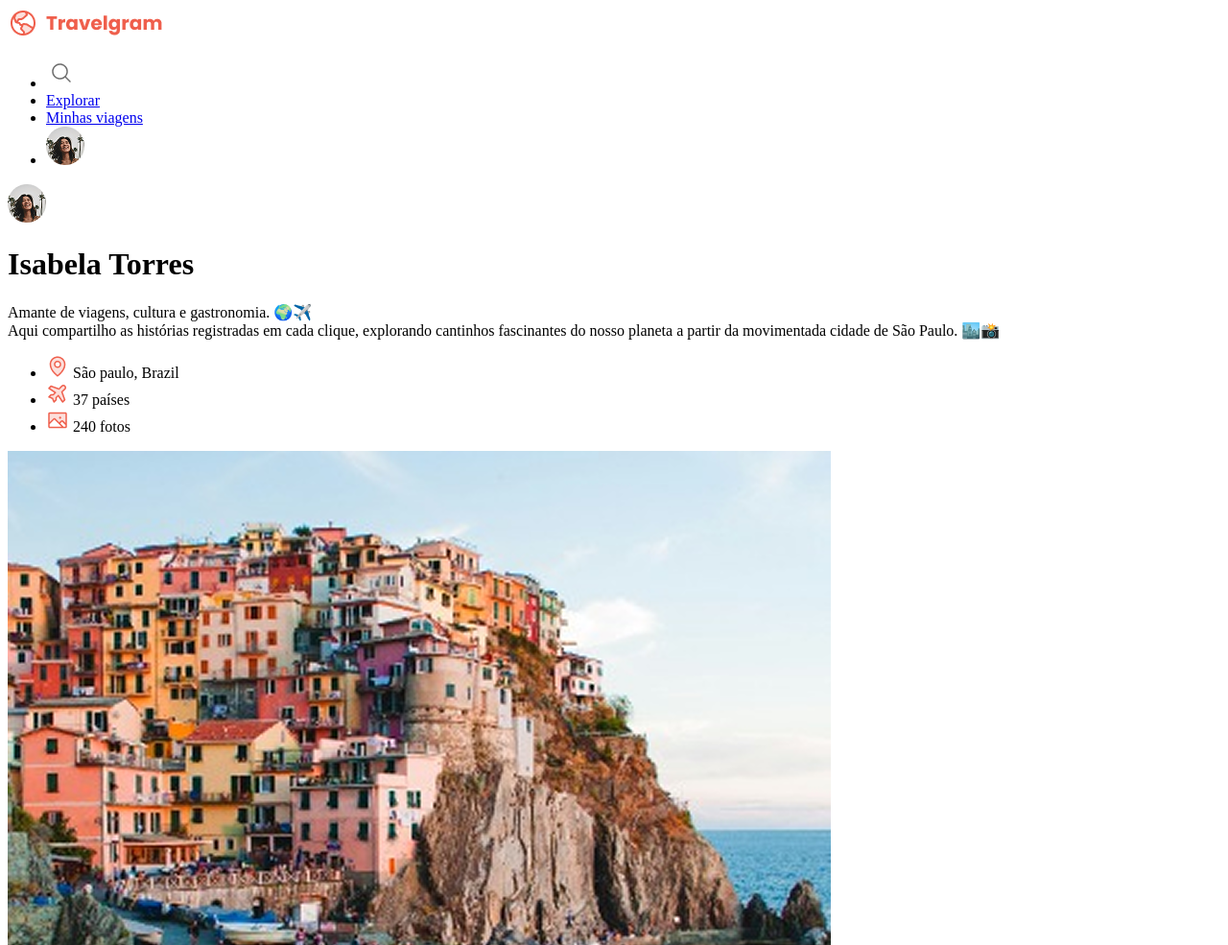
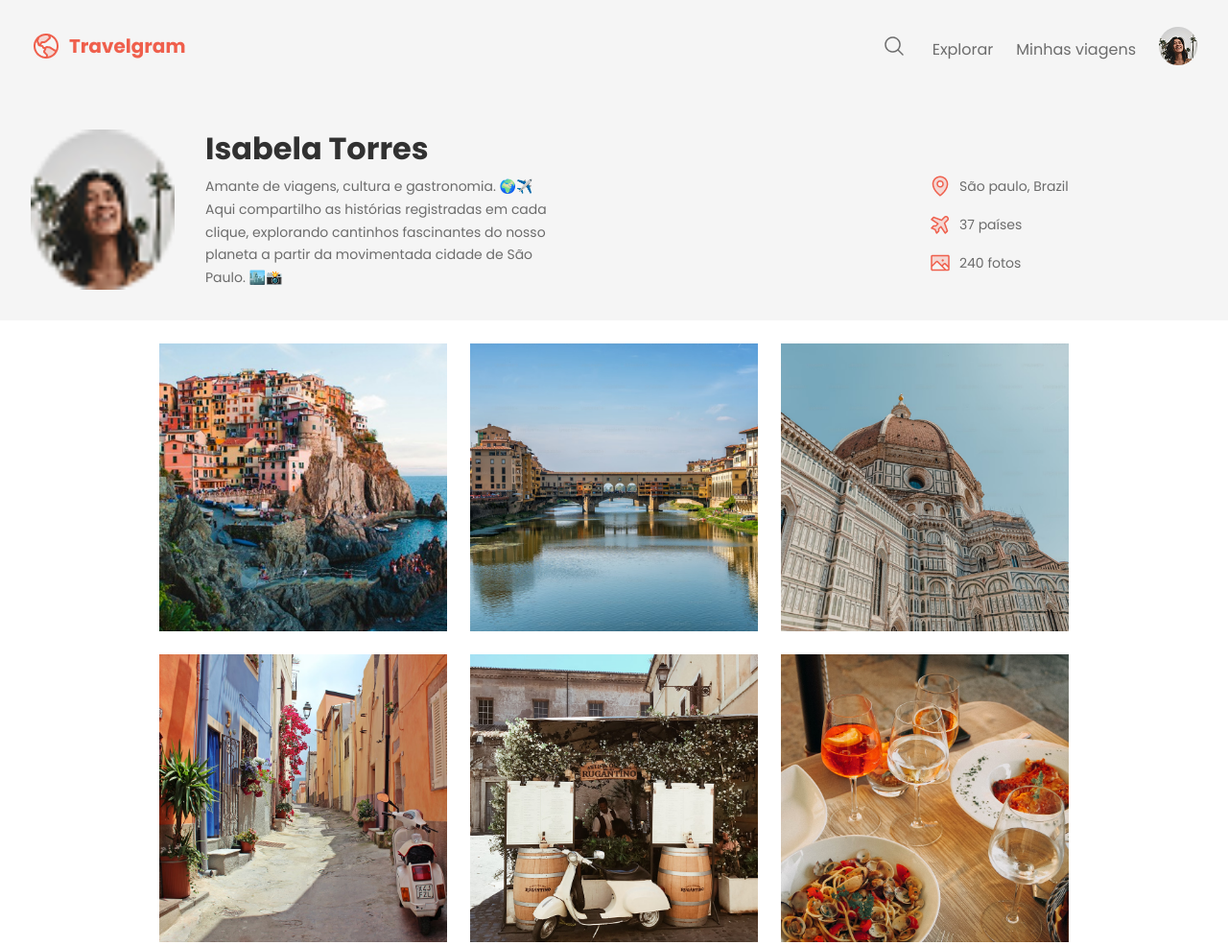
Before and after one commit to Jardiel-Ns/Travel-gram, a plain HTML site: page index.html in a window 1280 px wide. Shown: the top 985 px of the page at 96% size. Drawn offline with Linux system fonts and the light colour scheme.

Commit message:
0.5 base

```diff
--- a/Styles/index.css
+++ b/Styles/index.css
@@ -1,6 +1,6 @@
-@import url(Styles/global.css);
-@import url(Styles/nav.css);
-@import url(Styles/header.css);
-@import url(Styles/main.css);
-@import url(Styles/footer.css);
-@import url(Styles/utility.css)
+@import url(global.css);
+@import url(nav.css);
+@import url(header.css);
+@import url(main.css);
+@import url(footer.css);
+@import url(utility.css)
--- a/index.html
+++ b/index.html
@@ -9,7 +9,7 @@
   <meta charset="UTF-8">
   <meta name="viewport" content="width=device-width, initial-scale=1.0">
   <title>Travelgram | Perfil de Viagens</title>
-  <link rel="stylesheet" href="/Styles/index.css">
+  <link rel="stylesheet" href="Styles/index.css">
 </head>
 <body>
   <div class="bg-surface-color">
```
